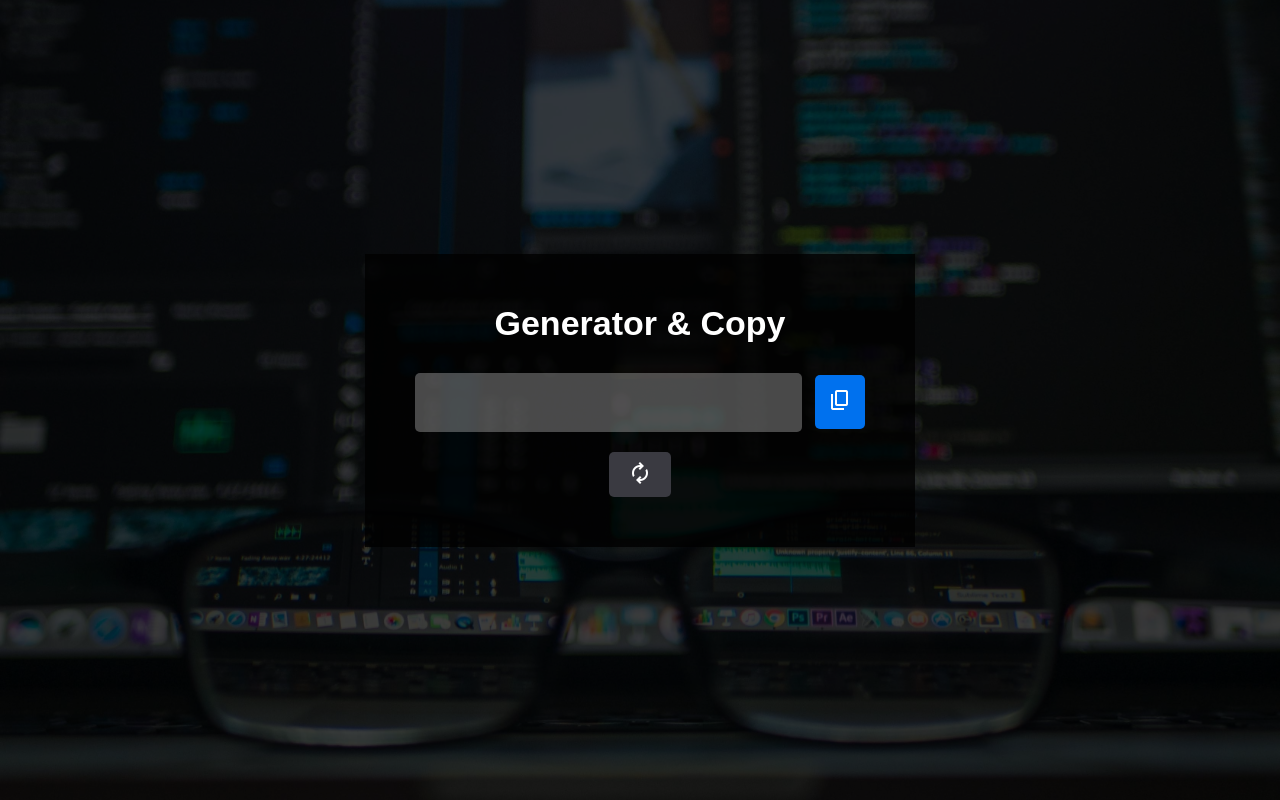
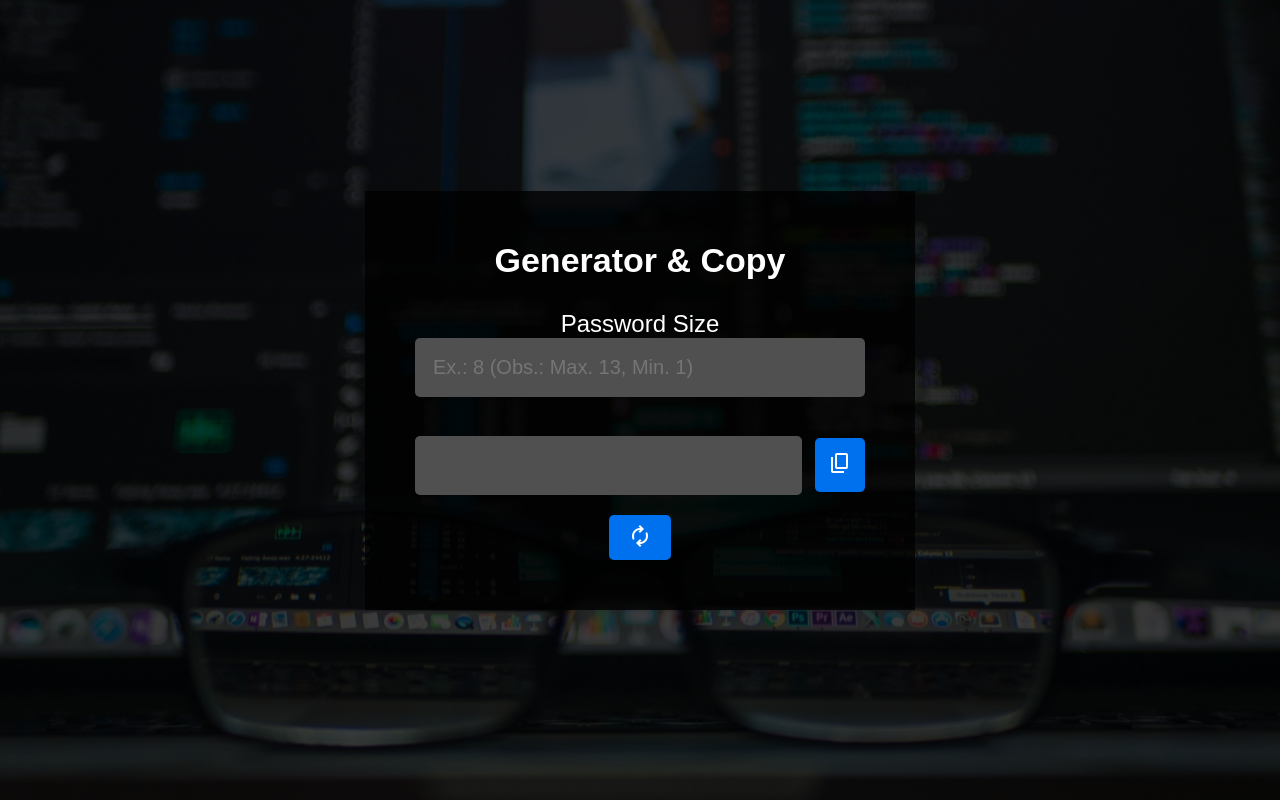
Before and after one commit to yuriverwiebe/password-generator, a plain HTML site: page index.html in a window 1280 px wide. Drawn offline with nearby package versions, Linux system fonts and the light colour scheme.

Commit message:
code update to v2.0.0

```diff
--- a/index.html
+++ b/index.html
@@ -12,6 +12,14 @@
 <body>
     <section class="container">
         <h3>Generator & Copy</h3>
+        <div class="boxSize">
+            <span>
+                Password Size
+                <input type="number"
+                placeholder="Ex.: 8 (Obs.: Max. 13, Min. 1)"
+                class="inputSize">
+            </span>
+        </div>
         <div class="boxCopy">
             <input type="text" disabled class="input">
             <a href="#" onclick="copy()">
--- a/index.js
+++ b/index.js
@@ -1,9 +1,12 @@
-const input = document.querySelector('input');
+const input = document.querySelector('.input');
 const btn = document.querySelector('a');
 
+
 function generator() {
-    let randomString = Math.random().toString(26).slice(-8);
+    const inputSize = parseInt(document.querySelector('.inputSize').value, 10);
+    let randomString = Math.random().toString(36).slice(-inputSize);
     input.value = randomString;
+    console.log(inputSize)
 }
 
 function copy() {
--- a/style.css
+++ b/style.css
@@ -40,6 +40,23 @@ h3 {
     margin-bottom: 30px;
 }
 
+.boxSize span {
+    color: #fff;
+    font-size: 24px;
+}
+
+.boxSize input {
+    padding: 18px;
+    outline: none;
+    border: none;
+    border-radius: 5px;
+    width: 100%;
+    font-size: 20px;
+    color: #fff;
+    margin-bottom: 24px;
+    background-color: rgb(80, 80, 80);
+}
+
 .boxCopy {
     margin: 15px 0;
     position: relative;
@@ -58,6 +75,7 @@ h3 {
     width: 100%;
     font-size: 20px;
     color: #fff;
+    background-color: rgb(80, 80, 80);
 }
 
 a {
@@ -102,7 +120,7 @@ a.active::before {
     border: none;
     padding: 9px 19px;
     border-radius: 5px;
-    background-color: #3a3a41;
+    background-color: #0071ee;
     color: #fff;
 }
 
```
